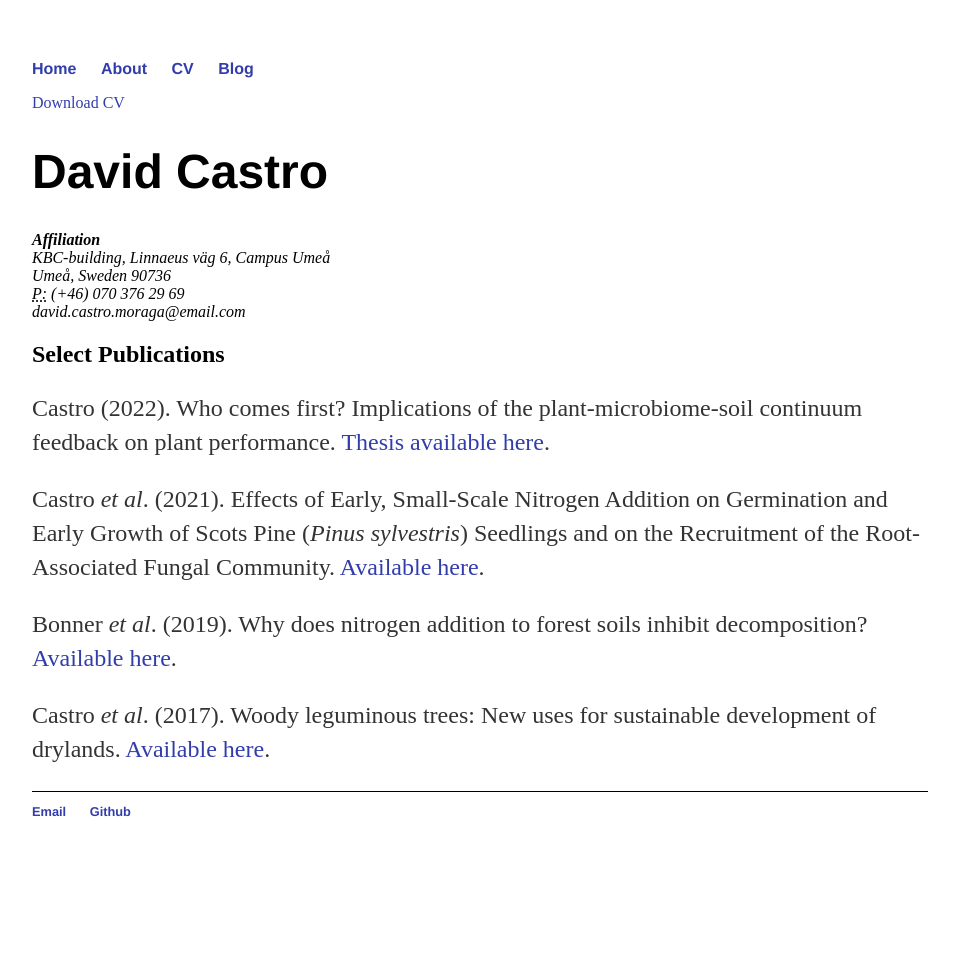
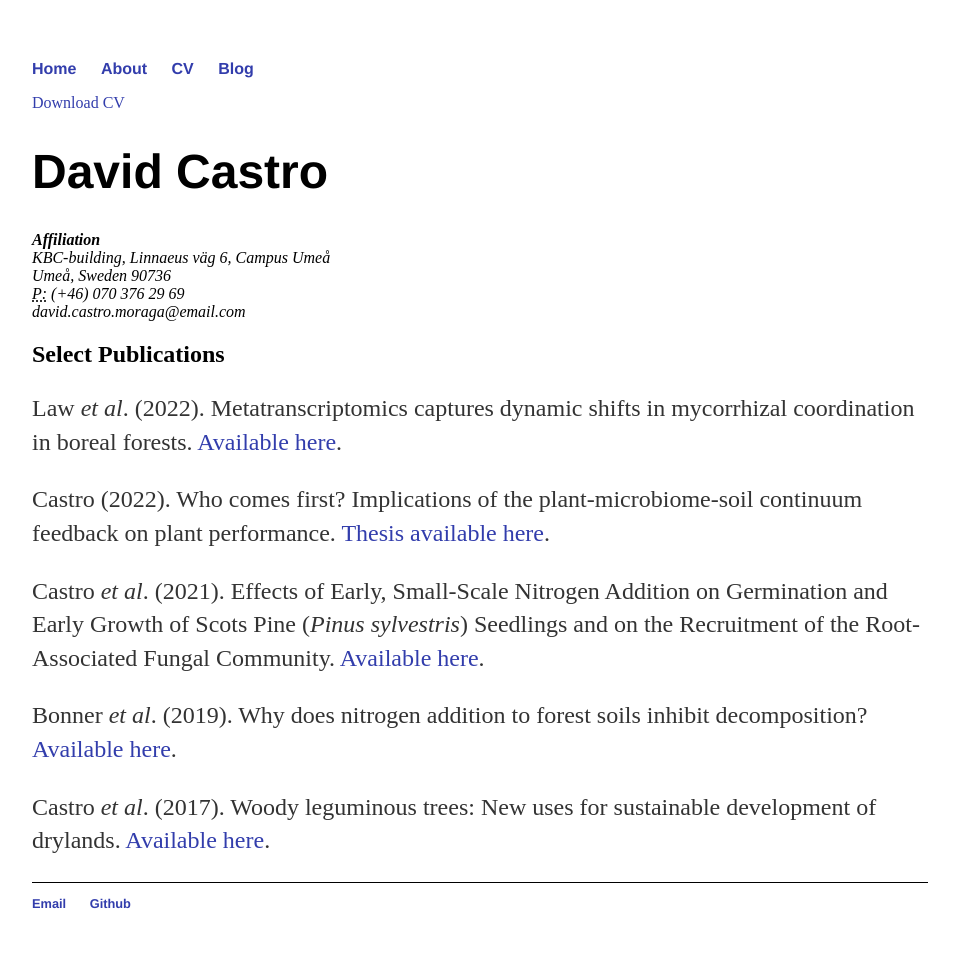
Before and after one commit to davcastrom/davcastrom.github.io, a Jekyll site: the page built from cv/index.html, in a window 1280 px wide. Shown: the whole page, without its empty margins (160-1119 px from the left). Built offline with Jekyll 4.4.1, drawn with Linux system fonts in a browser that asks for light colours; before the commit the page ends 900 px from its top, so only the background shows below that.

Commit message:
Update index.html
Simon's paper added

```diff
--- a/cv/index.html
+++ b/cv/index.html
@@ -16,6 +16,7 @@ title: David Castro CV
 
 					<h2>Select Publications</h2>
 
+	<p>Law <i>et al</i>. (2022). Metatranscriptomics captures dynamic shifts in mycorrhizal coordination in boreal forests. <a href="https://doi.org/10.1073/pnas.2118852119">Available here</a>.
 	<p>Castro (2022). Who comes first? Implications of the plant-microbiome-soil continuum feedback on plant performance. <a href="https://pub.epsilon.slu.se/27682/">Thesis available here</a>.
 	<p>Castro <i>et al</i>. (2021). Effects of Early, Small-Scale Nitrogen Addition on Germination and Early Growth of Scots Pine (<i>Pinus sylvestris</i>) Seedlings and on the Recruitment of the Root-Associated Fungal Community. <a href="https://doi.org/10.3390/f12111589">Available here</a>.
         <p>Bonner <i>et al</i>. (2019). Why does nitrogen addition to forest soils inhibit decomposition? <a href="https://doi.org/10.1016/j.soilbio.2019.107570">Available here</a>.
```
